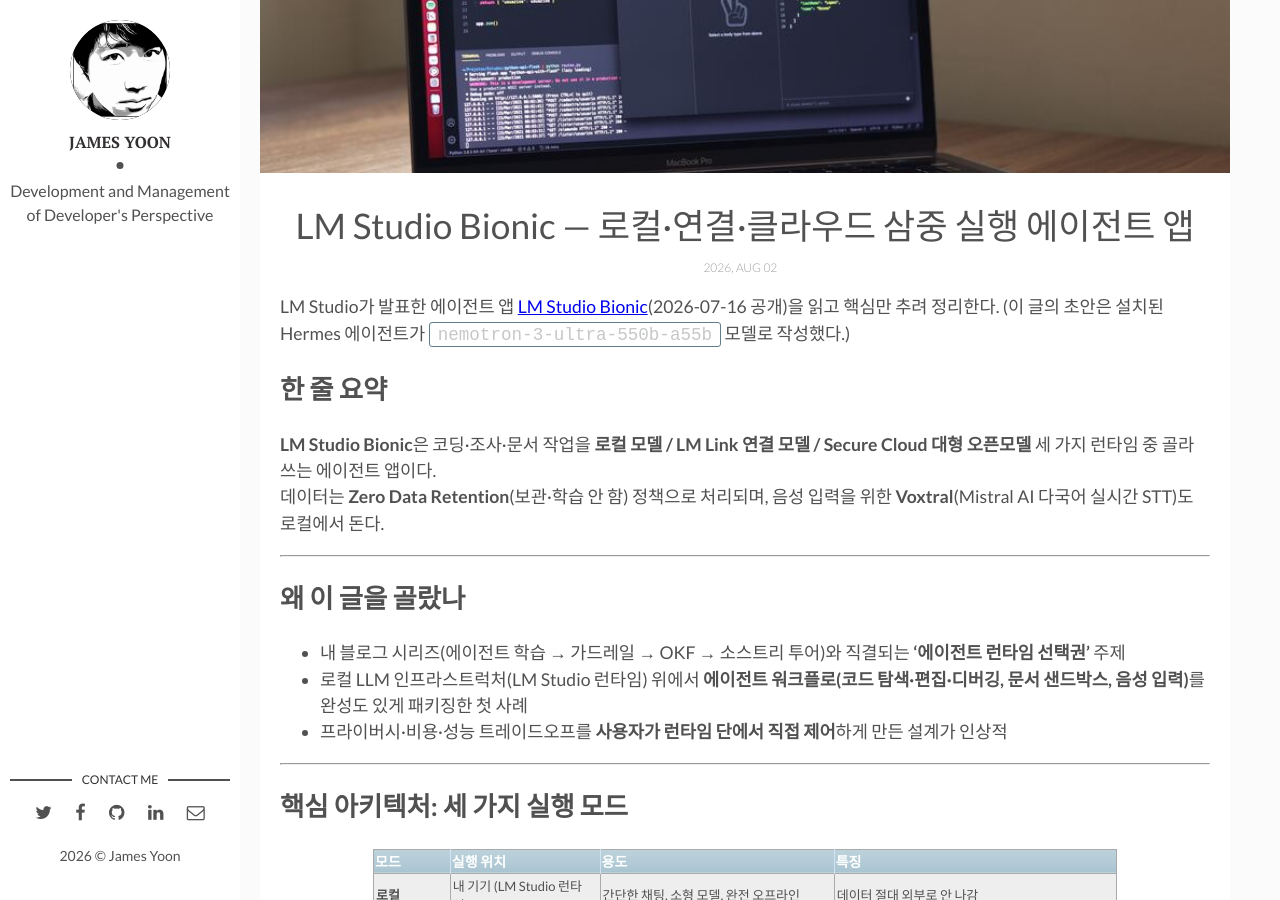
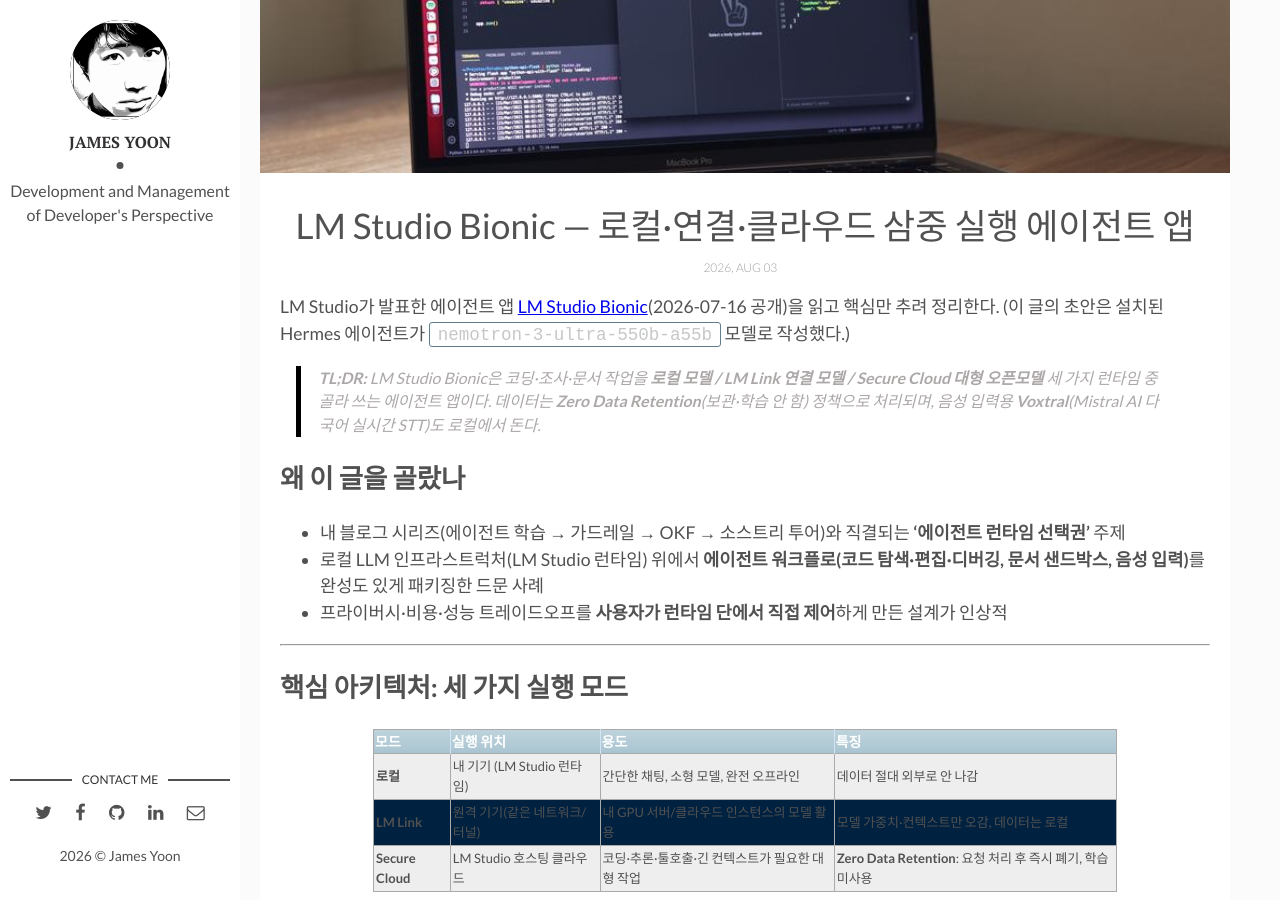
Before and after one commit to butteryoon/butteryoon.github.io, a Jekyll site: the page built from _posts/2026-07-31-lm-studio-bionic-agent-runtime.md, in a window 1280 px wide and 900 px high, scrolled down 347 px. Built offline with Jekyll 4.4.1, drawn with Linux system fonts in a browser that asks for light colours; comment, search, counter and statistics services are not loaded; some of the changed text lies outside the part shown.

Commit message:
LM Studio Bionic 글 구조 보완 (TL;DR 블록, 마무리 섹션 통일)
Co-authored-by: Orca <help@stably.ai>

```diff
--- a/_posts/2026-07-31-lm-studio-bionic-agent-runtime.md
+++ b/_posts/2026-07-31-lm-studio-bionic-agent-runtime.md
@@ -5,7 +5,7 @@
 description: "LM Studio Bionic의 세 가지 런타임(로컬/LM Link/Secure Cloud)과 Zero Data Retention, Voxtral 음성 입력까지 — 오픈모델 에이전트 앱 발표 요약"
 img: tools_title.jpg
 date: 2026-07-31 03:13:00 +0900
-last_modified_at: 2026-08-02 23:55:00 +0900
+last_modified_at: 2026-08-03 00:25:00 +0900
 tags: [lm studio, bionic, ai agent, local llm, voxtral, zero data retention] # add tag
 related: llm
 categories: tools
@@ -15,17 +15,12 @@
 
 <!--more-->
 
-## 한 줄 요약
-
-**LM Studio Bionic**은 코딩·조사·문서 작업을 **로컬 모델 / LM Link 연결 모델 / Secure Cloud 대형 오픈모델** 세 가지 런타임 중 골라 쓰는 에이전트 앱이다.
-데이터는 **Zero Data Retention**(보관·학습 안 함) 정책으로 처리되며, 음성 입력을 위한 **Voxtral**(Mistral AI 다국어 실시간 STT)도 로컬에서 돈다.
-
----
+> **TL;DR:** LM Studio Bionic은 코딩·조사·문서 작업을 **로컬 모델 / LM Link 연결 모델 / Secure Cloud 대형 오픈모델** 세 가지 런타임 중 골라 쓰는 에이전트 앱이다. 데이터는 **Zero Data Retention**(보관·학습 안 함) 정책으로 처리되며, 음성 입력용 **Voxtral**(Mistral AI 다국어 실시간 STT)도 로컬에서 돈다.
 
 ## 왜 이 글을 골랐나
 
 - 내 블로그 시리즈(에이전트 학습 → 가드레일 → OKF → 소스트리 투어)와 직결되는 **'에이전트 런타임 선택권'** 주제
-- 로컬 LLM 인프라스트럭처(LM Studio 런타임) 위에서 **에이전트 워크플로(코드 탐색·편집·디버깅, 문서 샌드박스, 음성 입력)**를 완성도 있게 패키징한 첫 사례
+- 로컬 LLM 인프라스트럭처(LM Studio 런타임) 위에서 **에이전트 워크플로(코드 탐색·편집·디버깅, 문서 샌드박스, 음성 입력)**를 완성도 있게 패키징한 드문 사례
 - 프라이버시·비용·성능 트레이드오프를 **사용자가 런타임 단에서 직접 제어**하게 만든 설계가 인상적
 
 ---
@@ -107,9 +102,9 @@
 
 ---
 
-## 한 줄 평
+## 마무리
 
-> **"모델·하드웨어·데이터 정책을 사용자가 런타임 단에서 고르게 만든 첫 에이전트 앱"**
+> **"모델·하드웨어·데이터 정책을 사용자가 런타임 단에서 고르게 만든 에이전트 앱"**
 
 로컬 LLM 인프라 위에 에이전트 워크플로를 얹으려는 팀이라면, Bionic의 **런타임 추상화 레이어(LM Studio Runtime → Local / Link / Cloud)** 설계를 벤치마크할 만하다.
 
```
